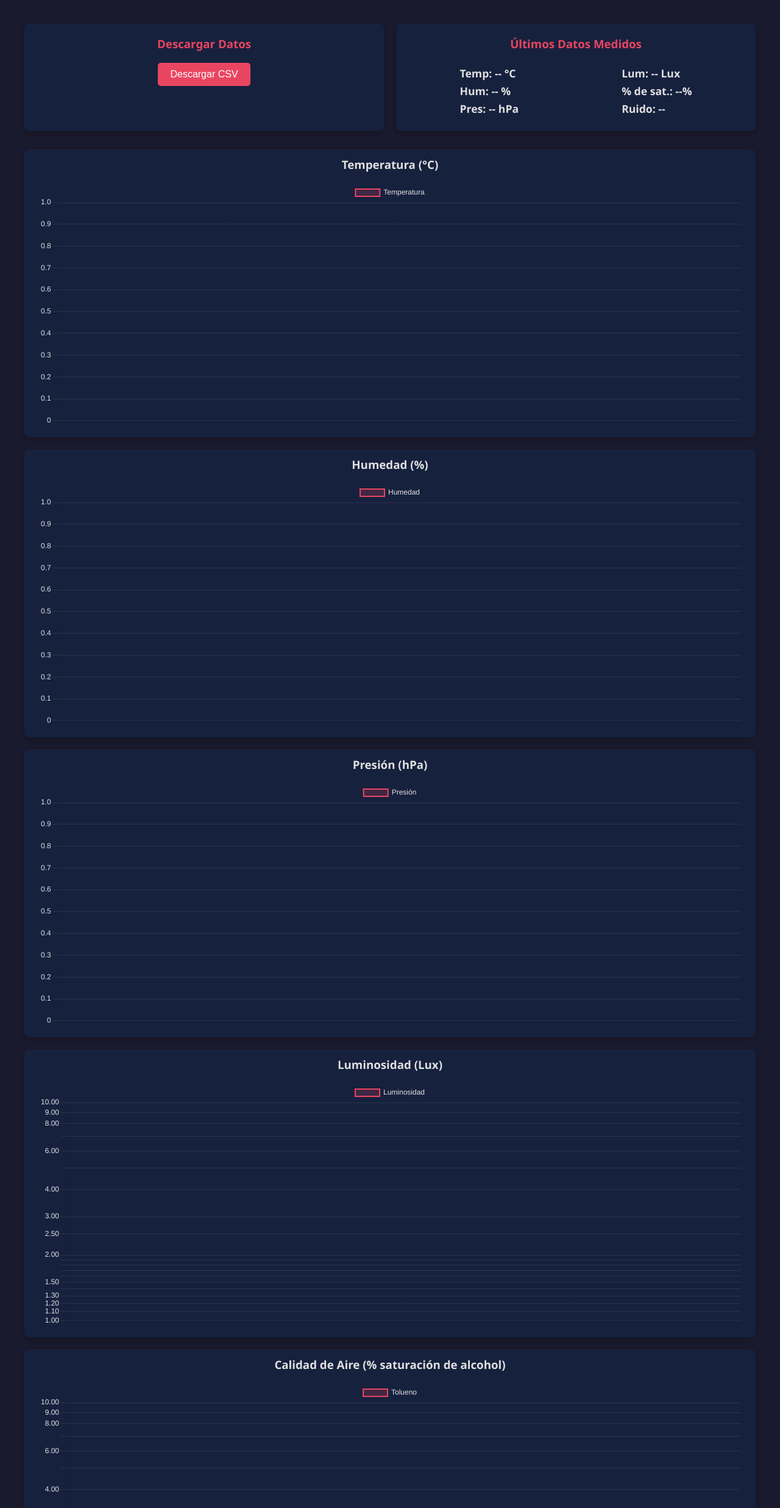
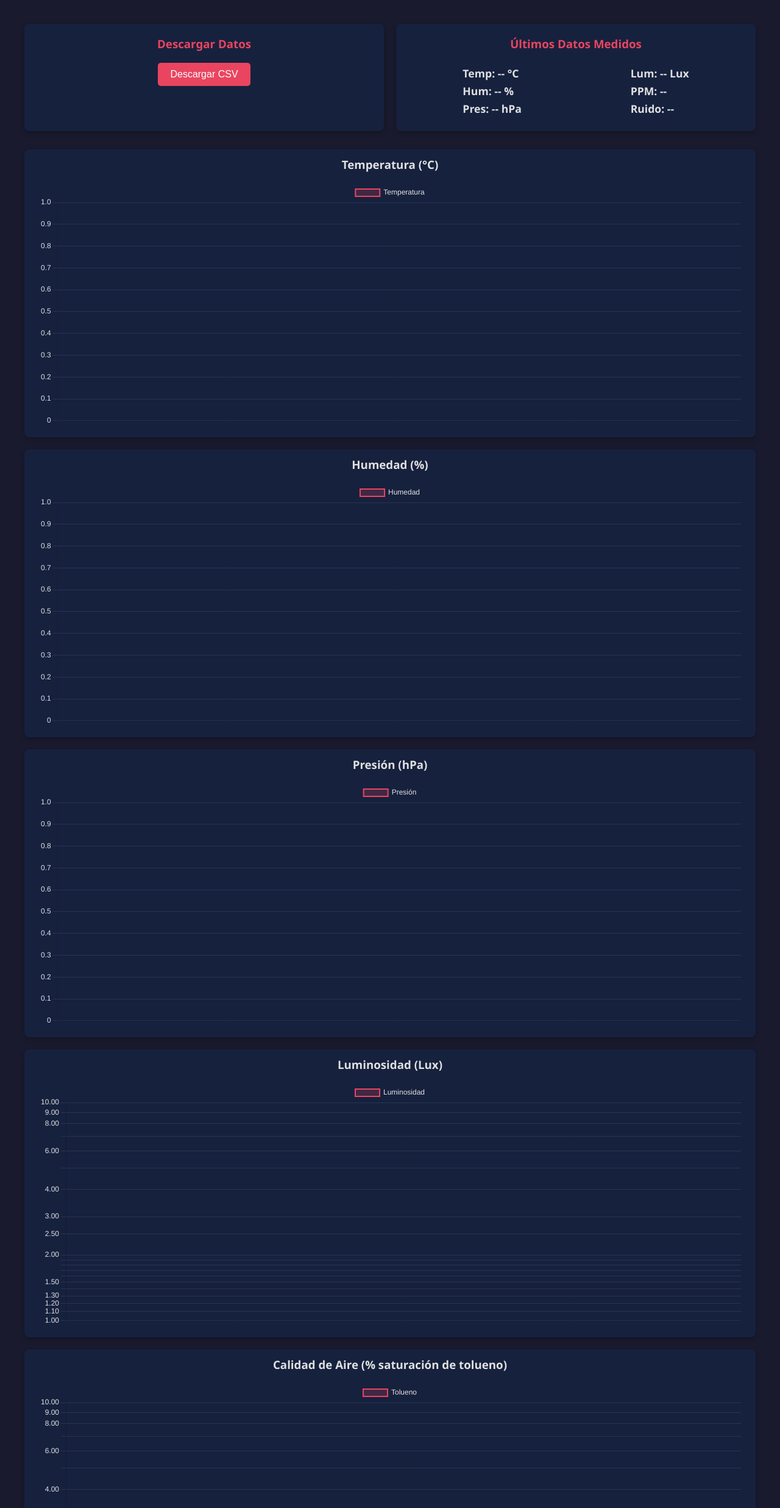
Before and after one commit to Tommyv028/ESP-ProyectoFinal-WebApp, a plain HTML site: page index.html in a window 1280 px wide. Shown: the part 87-2560 px from the top of the page at 61% size. Drawn offline with nearby package versions, Linux system fonts and the light colour scheme; no server answers.

Commit message:
Actualizamos index.html

```diff
--- a/index.html
+++ b/index.html
@@ -31,7 +31,7 @@
                     </div>
                     <div>
                         <p>Lum: <span id="last-lux">--</span> Lux</p>
-                        <p>% de sat.: <span id="last-ppm">--</span>%</p>
+                        <p>PPM: <span id="last-ppm">--</span></p>
                         <p>Ruido: <span id="last-noise">--</span></p>
                     </div>
                 </div>
@@ -56,7 +56,7 @@
                 <canvas id="luxChart"></canvas>
             </div>
             <div class="chart-container">
-                <h3>Calidad de Aire (% saturación de alcohol)</h3>
+                <h3>Calidad de Aire (% saturación de tolueno)</h3>
                 <canvas id="toluenoChart"></canvas>
             </div>
             <div class="chart-container">
```
